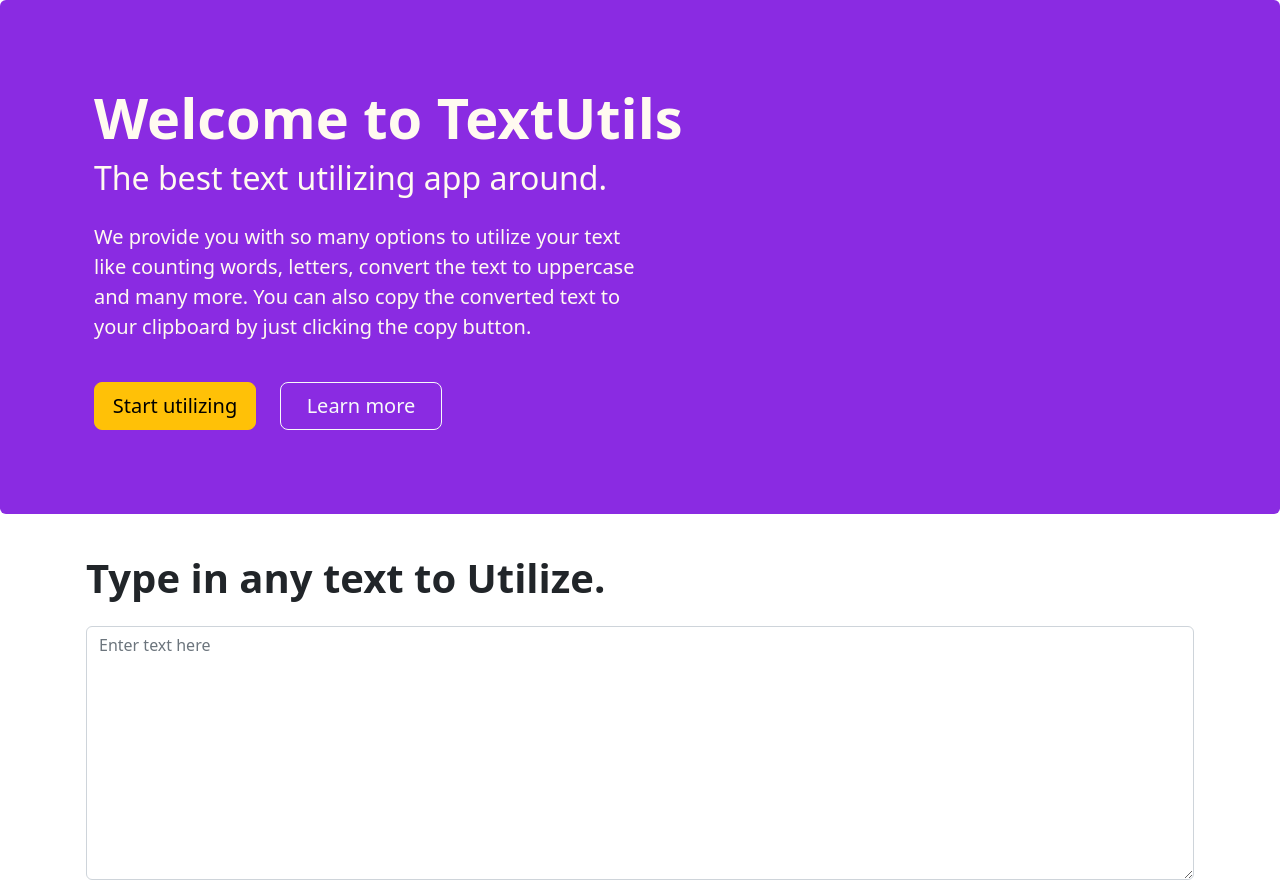
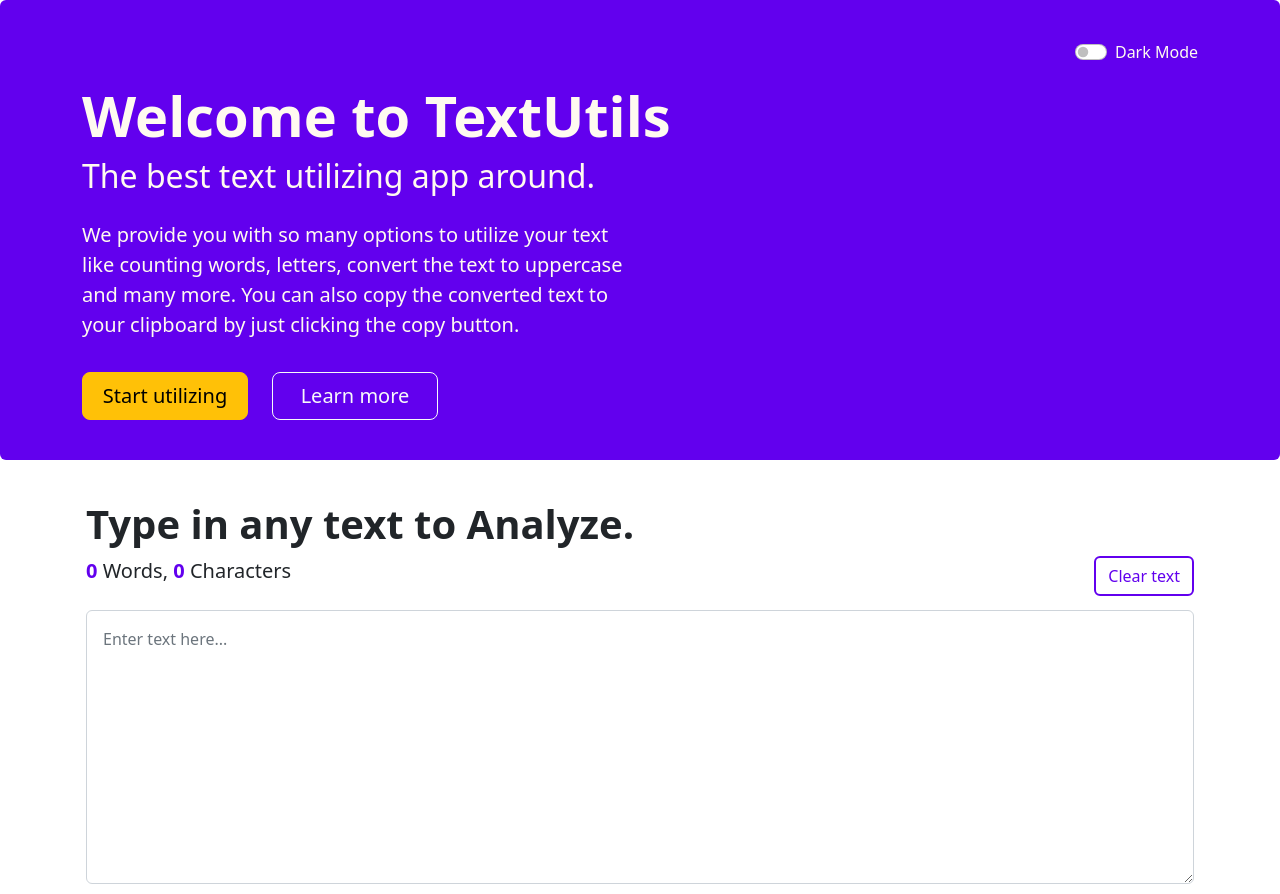
Before and after one commit to SvkCreations/TextUtils, a React (Create React App) app: page / in a window 1280 px wide. Shown: the top 894 px of the page. Built offline with nearby package versions, Linux system fonts and the light colour scheme.

Commit message:
optimization

```diff
--- a/public/index.html
+++ b/public/index.html
@@ -3,7 +3,7 @@
 
 <head>
   <meta charset="utf-8" />
-  <link rel="icon" href="%PUBLIC_URL%/favicon.ico" />
+  <!-- <link rel="icon" href="%PUBLIC_URL%/favicon.ico" /> -->
   <meta name="viewport" content="width=device-width, initial-scale=1" />
   <meta name="theme-color" content="#000000" />
   <!-- <meta name="description" content="Web site created using create-react-app" />
--- a/src/App.css
+++ b/src/App.css
@@ -4,9 +4,30 @@ body,html{
   text-align: left;
 }
 .row-header{
-  background-color: blueviolet;
-  color: floralwhite;
+  /* background-color: #100027; */
+  /* color: floralwhite; */
   min-height: 300px;
   margin: 0 auto;
-  padding: 60px 0 60px 0;
+  padding: 40px 0 40px 0;
 }
+
+/* .secondary-btn{
+  background-color: none;
+  color:#5001c0;
+  border: 2px solid #ffc107;
+}
+.secondary-btn:hover{
+  background-color: #ffc107;
+  color: black;
+  transition-duration: .5s;
+}
+.primary-btn{
+  background-color: #ffc107;
+  color:black;
+  border: 2px solid #ffc107;
+}
+.primary-btn:hover{
+  background-color: #c99700;
+  color: black;
+  transition-duration: .5s;
+} */
--- a/src/App.js
+++ b/src/App.js
@@ -1,12 +1,86 @@
 import './App.css';
 import Navbar from './components/Navbar';
 import TextArea from './components/TextArea';
+import React, { useState } from 'react'
 
 function App() {
+  const [scBtnStyle, setscBtnStyle] = useState({
+    backgroundColor: "none",
+    color: "#6200ee",
+    border: "2px solid #6200ee",
+  })
+  const [prBtnStyle, setprBtnStyle] = useState({
+    backgroundColor: "#6200ee",
+    color: "floralwhite",
+    border: "2px solid #6200ee"
+  })
+  const [style, setStyle] = useState({
+    backgroundColor: "#6200ee",
+    color: "floralwhite"
+  })
+  const [inpStyle, setinpStyle] = useState({
+    backgroundColor: "auto",
+    color: "auto"
+  })
+  let toggleMode = () => {
+    if (style.backgroundColor === "#6200ee") {
+      setStyle({
+        backgroundColor: "#100027",
+        color: "floralwhite",
+        transitionDuration: ".75s"
+      })
+      setscBtnStyle({
+        backgroundColor: "none",
+        color: "#ffc107",
+        border: "2px solid #ffc107",
+        transitionDuration: ".75s"
+      })
+      setprBtnStyle({
+        backgroundColor: "#ffc107",
+        color: "black",
+        border: "2px solid #ffc107",
+        transitionDuration: ".75s"
+      })
+      setinpStyle({
+        background:"none",
+        color: "floralwhite",
+        transitionDuration: ".75s",
+        boxShadow: "2px 2px 120px -10px rgba(80,1,192,0.75)",
+        outline: "none",
+        border: "none"
+      })
+      document.body.style.cssText = "background-color: black; color: floralwhite; transition-duration:.75s"
+    }
+    else {
+      setStyle({
+        backgroundColor: "#6200ee",
+        color: "floralwhite",
+        transitionDuration: ".75s"
+      })
+      setscBtnStyle({
+        backgroundColor: "none",
+        color: "#6200ee",
+        border: "2px solid #6200ee",
+        transitionDuration: ".75s"
+      })
+      setprBtnStyle({
+        backgroundColor: "#6200ee",
+        color: "floralwhite",
+        border: "2px solid #6200ee",
+        transitionDuration: ".75s"
+      })
+      setinpStyle({
+        backgroundColor: "white",
+        color: "black",
+        transitionDuration: ".75s"
+      })
+      document.body.style.cssText = "background-color: white; color: black; transition-duration:.75s"
+    }
+  }
   return (
     <div className="App">
-      <Navbar></Navbar>
-      <TextArea></TextArea>
+      <Navbar style={style} toggleMode={toggleMode}></Navbar>
+      <TextArea scBtnStyle={scBtnStyle} prBtnStyle={prBtnStyle} inpStyle={inpStyle}></TextArea>
     </div>
   );
 }
--- a/src/components/Navbar.js
+++ b/src/components/Navbar.js
@@ -1,15 +1,20 @@
 import React from 'react'
-
-export default function Navbar() {
+export default function Navbar(props) {
   return (
     <div>
       <header>
-        <div className="container-fluid rounded row-header">
-          <div className="container align-items-center p-4">
-            <h1 className="display-4 fw-bold">Welcome to TextUtils</h1>
+        <div className="container-fluid rounded row-header" style={props.style}>
+          <div className="container align-items-center">
+            <div className="row justify-content-end">
+              <div className="form-check form-switch col-auto">
+                <input className="form-check-input" type="checkbox" role="switch" id="flexSwitchCheckDefault" onClick={props.toggleMode} />
+                <label className="form-check-label" htmlFor="flexSwitchCheckDefault">Dark Mode</label>
+              </div>
+            </div>
+            <h1 className="display-4 fw-bold mt-3">Welcome to TextUtils</h1>
             <h2>The best text utilizing app around.</h2>
             <p className="lead py-3 col-md-6">We provide you with so many options to utilize your text like counting words, letters, convert the text to uppercase and many more. You can also copy the converted text to your clipboard by just clicking the copy button.</p>
-            <div className="row mt-4 gap-2 gap-md-0">
+            <div className="row mt-3 gap-2 gap-md-0">
               <div className="col-md-2">
                 <button className="btn btn-lg btn-warning col-12">Start utilizing</button>
               </div>
--- a/src/components/TextArea.js
+++ b/src/components/TextArea.js
@@ -1,39 +1,56 @@
-import React, {useState} from 'react';
+import React, { useState } from 'react';
 
-export default function TextArea() {
+export default function TextArea(props) {
     const [text, setText] = useState("");
-
-    let handleOnchange = (e)=>{
+    let handleOnchange = (e) => {
         setText(e.target.value);
     }
-    let handleUpClick=()=>{
+    let handleUpClick = () => {
         let upText = text.toLocaleUpperCase();
         setText(upText);
     }
-    let handleLowClick=()=>{
+    let handleLowClick = () => {
         let lowText = text.toLocaleLowerCase();
         setText(lowText);
     }
-    let handleRsClick=()=>{
-        let rsText = text.replaceAll(" ","");
+    let handleEsClick = () => {
+        let esText = text.replaceAll("  ", "");
+        setText(esText)
+    }
+    let handleRsClick = () => {
+        let rsText = text.replaceAll(" ", "");
         setText(rsText)
     }
+    let handleClrClick = () => {
+        setText("")
+    }
+
+
     return (
         <div>
             <div className="container p-3">
                 <div className="row mt-4">
-          <h1 className="display-6 fw-bold">Type in any text to Utilize.</h1>
+                    <h1 className="display-6 fw-bold">Type in any text to Analyze.</h1>
                 </div>
-        <div className="row">
-          <div className="my-3">
-            <textarea className="form-control" placeholder='Enter text here' value={text} onChange={handleOnchange} id="exampleFormControlTextarea1" rows="10"></textarea>
+                <div className="row d-flex">
+                    <div className="col-auto flex-grow-1">
+                        <p className="lead"><span style={{color:"#6200ee", fontWeight:"bold"}}>{text.length==0 || text.endsWith(' ')? (text.split(' ').length)-1 : text.split(' ').length}</span> Words, <span style={{color:"#6200ee", fontWeight:"bold"}}>{text.length}</span> Characters</p>
+                    </div>
+                    <div className="col-auto">
+                    <button className="btn" onClick={handleClrClick} style={props.scBtnStyle}>Clear text</button>
+                    </div>
+                </div>
+                <div className="row mt-2">
+                    <div className="mb-3">
+                        <textarea className="form-control p-3" placeholder='Enter text here...' value={text} onChange={handleOnchange} id="exampleFormControlTextarea1" rows="10" style={props.inpStyle}></textarea>
                     </div>
                 </div>
                 <div className="row gap-1 d-flex align-items-center justify-content-center">
-          <button className="btn btn-outline-primary col-5 col-md-2" onClick={handleUpClick}>Convert to Uppercase</button>
-          <button className="btn btn-outline-primary col-5 col-md-2" onClick={handleLowClick}>Convert to Lowecase</button>
-          <button className="btn btn-outline-primary col-5 col-md-2" onClick={handleRsClick}>Remove all spaces</button>
-          <button className="btn btn-primary col-5 col-md-2">Copy text</button>
+                    <button className="btn col-5 col-md-2" onClick={handleUpClick} style={props.scBtnStyle}>Convert to Uppercase</button>
+                    <button className="btn col-5 col-md-2" onClick={handleLowClick} style={props.scBtnStyle}>Convert to Lowercase</button>
+                    <button className="btn col-5 col-md-2" onClick={handleEsClick} style={props.scBtnStyle}>Remove extra spaces</button>
+                    <button className="btn col-5 col-md-2 h-100" onClick={handleRsClick} style={props.scBtnStyle}>Remove all the spaces</button>
+                    <button className="btn col-5 col-md-2" style={props.prBtnStyle}>Copy text</button>
                 </div>
             </div>
         </div>
```
Also changed, not shown: 1 other file (tests, documents, lock files or other folders). Lines whose indentation alone changed are shown as unchanged.
